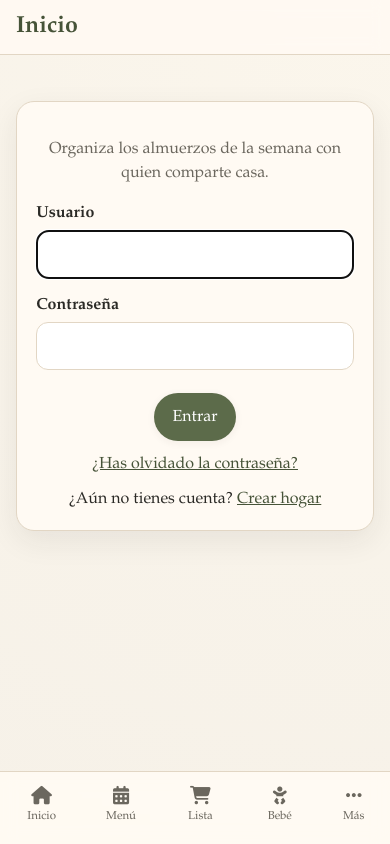
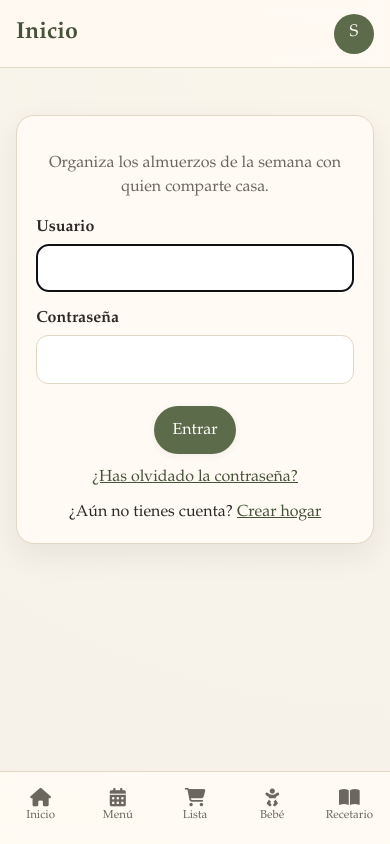
Before and after one commit to allanaguilar/nuestro_menu, a Django app: page /cuentas/entrar/?next=/bebe/ in a window 390 px wide. Run offline with Django 5.2, Linux system fonts and the light colour scheme; the visitor is signed in with stand-in values (Sample User, id 1); data comes from the database, SQL or seed files in the repository; data that the repository does not hold is empty; parts of the project's set-up code (start-up, migrations or seed data) failed here and were passed over.

Commit message:
Actualizar la versión del caché, mejorar la gestión de la cuenta y ajustar estilos en la interfaz de usuario

```diff
--- a/apps/core/tests.py
+++ b/apps/core/tests.py
@@ -48,7 +48,11 @@ class LoginRedirectTests(TestCase):
         self.assertContains(dashboard, "nav-toggle")
         self.assertContains(dashboard, "Abrir menú")
         self.assertContains(dashboard, 'class="tabbar"')
-        self.assertContains(dashboard, 'href="/inicio/" aria-current="page"')
+        self.assertContains(dashboard, 'href="/inicio/" data-title="Inicio" aria-current="page"')
+        self.assertContains(dashboard, 'href="/recetas/" data-title="Recetario"')
+        self.assertContains(dashboard, 'aria-controls="menu-cuenta"')
+        self.assertContains(dashboard, "Historial</a>")
+        self.assertNotContains(dashboard, ">Más<")
 
 
 class PasswordResetPageTests(TestCase):
--- a/static/css/app.css
+++ b/static/css/app.css
@@ -37,36 +37,85 @@ a { color: var(--olive-dark); }
   backdrop-filter: blur(8px);
 }
 .header-inner { display: flex; align-items: center; justify-content: space-between; gap: 1rem; padding: 0.85rem 0; }
+.header-tools { display: flex; align-items: center; gap: 0.75rem; margin-left: auto; }
 .brand { font-weight: 700; text-decoration: none; font-size: 1.2rem; color: var(--olive-dark); }
 .brand-section { display: none; }
 .nav { display: flex; flex-wrap: wrap; gap: 0.75rem 1rem; align-items: center; }
-.nav-more { position: relative; }
-.nav-more-panel {
-  display: flex;
-  flex-direction: column;
-  gap: 0.15rem;
-  min-width: 12rem;
-}
-.nav-more-panel[hidden] { display: none; }
-@media (min-width: 801px) {
-  .nav-more-panel {
-    position: absolute;
-    top: calc(100% + 0.35rem);
-    right: 0;
-    z-index: 6;
-    padding: 0.35rem;
-    background: var(--card);
-    border: 1px solid var(--line);
-    border-radius: 14px;
-    box-shadow: var(--shadow);
-  }
-}
 .nav a, .nav button {
   color: var(--ink); text-decoration: none; background: none; border: 0; font: inherit; cursor: pointer;
   min-height: 44px; display: inline-flex; align-items: center; gap: 0.55rem;
 }
 .nav .icon { flex: 0 0 auto; color: var(--olive-dark); }
-.nav a:focus-visible, .nav button:focus-visible, .button:focus-visible, .field-input:focus-visible {
+.account { position: relative; }
+.account-toggle {
+  width: 40px;
+  height: 40px;
+  margin: 0;
+  padding: 0;
+  border: 0;
+  border-radius: 50%;
+  background: var(--olive);
+  color: var(--card);
+  font: inherit;
+  font-size: 1.05rem;
+  line-height: 1;
+  cursor: pointer;
+  display: inline-flex;
+  align-items: center;
+  justify-content: center;
+}
+.account-toggle[aria-expanded="true"] {
+  outline: 2px solid var(--olive-dark);
+  outline-offset: 2px;
+}
+.account-panel {
+  position: absolute;
+  top: calc(100% + 0.35rem);
+  right: 0;
+  z-index: 7;
+  width: min(240px, calc(100vw - 1.5rem));
+  padding: 0.35rem;
+  background: var(--card);
+  border: 1px solid var(--line);
+  border-radius: 16px;
+  box-shadow: var(--shadow);
+}
+.account-panel[hidden] { display: none; }
+.account-who {
+  margin: 0.2rem 0.65rem 0.35rem;
+  color: var(--muted);
+  font-size: 0.95rem;
+}
+.account-panel a,
+.account-panel button {
+  display: flex;
+  align-items: center;
+  gap: 0.55rem;
+  width: 100%;
+  min-height: 44px;
+  padding: 0.4rem 0.65rem;
+  border: 0;
+  border-radius: 10px;
+  background: none;
+  color: var(--ink);
+  font: inherit;
+  text-align: left;
+  text-decoration: none;
+  cursor: pointer;
+}
+.account-panel a:hover,
+.account-panel button:hover,
+.account-panel a[aria-current="page"] {
+  background: var(--bg-accent);
+}
+.account-panel .icon { flex: 0 0 auto; color: var(--olive-dark); }
+.account-panel .nav-logout {
+  margin: 0.25rem 0 0;
+  padding-top: 0.25rem;
+  border-top: 1px solid var(--line);
+}
+.account-panel .nav-logout button { color: var(--err); }
+.nav a:focus-visible, .nav button:focus-visible, .account-toggle:focus-visible, .account-panel a:focus-visible, .account-panel button:focus-visible, .button:focus-visible, .field-input:focus-visible {
   outline: 3px solid var(--focus); outline-offset: 2px;
 }
 .nav-toggle {
@@ -602,7 +651,6 @@ code { word-break: break-all; }
 form.is-loading { opacity: 0.65; pointer-events: none; }
 
 .tabbar { display: none; }
-.tabbar-more-panel[hidden] { display: none; }
 
 @media (max-width: 800px) {
   .nav-toggle, .nav { display: none; }
@@ -629,8 +677,7 @@ form.is-loading { opacity: 0.65; pointer-events: none; }
     backdrop-filter: blur(8px);
   }
   main { padding-bottom: calc(5.5rem + env(safe-area-inset-bottom)); }
-  .tabbar > a,
-  .tabbar-more-toggle {
+  .tabbar > a {
     flex: 1 1 0;
     min-width: 0;
     min-height: 52px;
@@ -651,50 +698,15 @@ form.is-loading { opacity: 0.65; pointer-events: none; }
     text-decoration: none;
     cursor: pointer;
   }
-  .tabbar [aria-current="page"],
-  .tabbar-more-toggle[aria-expanded="true"] {
+  .tabbar [aria-current="page"] {
     color: #fffaf3;
     background: var(--olive);
     font-weight: 700;
   }
   .tabbar .icon { color: currentColor; font-size: 1.15rem; }
-  .tabbar-more { position: static; flex: 1 1 0; min-width: 0; display: flex; }
-  .tabbar-more-toggle { width: 100%; }
-  .tabbar-more-panel {
-    position: fixed;
-    left: 0;
-    right: 0;
-    bottom: var(--tabbar-height);
-    z-index: 6;
-    display: flex;
-    flex-direction: column;
-    padding: 0.35rem 0.75rem 0.5rem;
-    background: var(--card);
-    border-top: 1px solid var(--line);
-    box-shadow: var(--shadow);
-  }
-  .tabbar-more-panel a,
-  .tabbar-more-panel button {
-    display: flex;
-    align-items: center;
-    justify-content: flex-start;
-    gap: 0.55rem;
-    width: 100%;
-    min-height: 48px;
-    padding: 0.45rem 0.2rem;
-    border: 0;
-    border-bottom: 1px solid var(--line);
-    background: none;
-    color: var(--ink);
-    font: inherit;
-    text-decoration: none;
-    cursor: pointer;
-  }
-  .tabbar-more-panel .icon { color: var(--olive-dark); }
-  .tabbar-more-panel .nav-logout { margin: 0; }
+  .tabbar span { line-height: 1.1; text-align: center; }
   .day-rail { grid-template-columns: 3.8rem minmax(0, 1fr); }
   .day-rail-hit { grid-template-columns: 3.8rem minmax(0, 1fr) auto; }
-  .nav-more { display: contents; }
   .day-rail-when { width: 3.8rem; }
   .week-nav .button { font-size: 0.88rem; }
   .page-head { margin-bottom: 0.85rem; }
--- a/static/js/app.js
+++ b/static/js/app.js
@@ -51,17 +51,26 @@
       }
       return;
     }
-    const more = event.target.closest(".nav-more-toggle, .tabbar-more-toggle");
-    if (more) {
-      const panel = document.getElementById(more.getAttribute("aria-controls"));
+    const accountBtn = event.target.closest(".account-toggle");
+    if (accountBtn) {
+      const panel = document.getElementById(accountBtn.getAttribute("aria-controls"));
       if (!panel) return;
       const open = panel.hidden;
       panel.hidden = !open;
-      more.setAttribute("aria-expanded", open ? "true" : "false");
+      accountBtn.setAttribute("aria-expanded", open ? "true" : "false");
       return;
     }
-    if (!event.target.closest(".nav-more, .tabbar-more")) {
-      document.querySelectorAll(".nav-more-panel, .tabbar-more-panel").forEach(function (panel) {
+    const accountChoice = event.target.closest(".account-panel a, .account-panel button");
+    if (accountChoice) {
+      window.setTimeout(function () {
+        const panel = accountChoice.closest(".account-panel");
+        if (!panel) return;
+        panel.hidden = true;
+        const toggle = document.querySelector('[aria-controls="' + panel.id + '"]');
+        if (toggle) toggle.setAttribute("aria-expanded", "false");
+      }, 0);
+    } else if (!event.target.closest(".account")) {
+      document.querySelectorAll(".account-panel").forEach(function (panel) {
         if (panel.hidden) return;
         panel.hidden = true;
         const toggle = document.querySelector('[aria-controls="' + panel.id + '"]');
@@ -1093,27 +1102,13 @@
   function showTab(link) {
     const bar = link.closest(".tabbar");
     if (!bar) return;
-    const chosen = link.closest(".tabbar-more-panel")
-      ? bar.querySelector(".tabbar-more-toggle")
-      : link;
     bar.querySelectorAll("[aria-current='page']").forEach(function (item) {
       item.removeAttribute("aria-current");
     });
-    if (chosen) chosen.setAttribute("aria-current", "page");
+    link.setAttribute("aria-current", "page");
     const title = link.getAttribute("data-title");
     const header = document.querySelector(".brand-section");
     if (title && header) header.textContent = title;
-  }
-
-  function closeMoreTab(link) {
-    if (!link.closest(".tabbar-more-panel")) return;
-    const panel = document.getElementById("menu-tab-mas");
-    const bar = link.closest(".tabbar");
-    window.setTimeout(function () {
-      if (panel) panel.hidden = true;
-      const toggle = bar && bar.querySelector(".tabbar-more-toggle");
-      if (toggle) toggle.setAttribute("aria-expanded", "false");
-    }, 0);
   }
 
   function restoreTab() {
@@ -1154,7 +1149,6 @@
     else dropTabPrefetch();
     if (!tabMark) tabMark = rememberTab();
     showTab(link);
-    closeMoreTab(link);
   }, true);
 
   document.addEventListener("htmx:afterSettle", function () {
--- a/static/service-worker.js
+++ b/static/service-worker.js
@@ -1,15 +1,15 @@
-const CACHE_NAME = "nuestro-menu-static-v54";
+const CACHE_NAME = "nuestro-menu-static-v55";
 const LIST_CACHE = "nuestro-menu-lista";
 const STATIC_ASSETS = [
   "/static/css/app.css",
-  "/static/css/app.css?v=44",
+  "/static/css/app.css?v=45",
   "/static/vendor/fontawesome/css/fontawesome.min.css",
   "/static/vendor/fontawesome/css/solid.min.css",
   "/static/vendor/fontawesome/css/regular.min.css",
   "/static/vendor/fontawesome/webfonts/fa-solid-900.woff2",
   "/static/vendor/fontawesome/webfonts/fa-regular-400.woff2",
   "/static/js/app.js",
-  "/static/js/app.js?v=31",
+  "/static/js/app.js?v=32",
   "/static/js/htmx.min.js",
   "/static/icons/icon-192.png",
   "/static/icons/icon-512.png",
--- a/templates/base.html
+++ b/templates/base.html
@@ -13,7 +13,7 @@
     <link rel="stylesheet" href="{% static 'vendor/fontawesome/css/fontawesome.min.css' %}">
     <link rel="stylesheet" href="{% static 'vendor/fontawesome/css/solid.min.css' %}">
     <link rel="stylesheet" href="{% static 'vendor/fontawesome/css/regular.min.css' %}">
-    <link rel="stylesheet" href="{% static 'css/app.css' %}?v=44">
+    <link rel="stylesheet" href="{% static 'css/app.css' %}?v=45">
   </head>
   {% with ns=request.resolver_match.namespace un=request.resolver_match.url_name %}
   <body hx-boost="true"{% if user.is_authenticated and request.household %} data-home="{{ request.household.id }}"{% endif %}>
@@ -27,6 +27,7 @@
           {% endif %}
         </a>
         {% if user.is_authenticated %}
+        <div class="header-tools">
           <button class="nav-toggle" type="button" aria-expanded="false" aria-controls="menu-principal" aria-label="Abrir menú">
             <span class="nav-toggle-bars" aria-hidden="true"><span></span><span></span><span></span></span>
           </button>
@@ -36,22 +37,26 @@
             <a href="{% url 'baby:current' %}">{% include "includes/icon.html" with name="baby" %}Bebé</a>
             <a href="{% url 'shopping:list' %}">{% include "includes/icon.html" with name="cart" %}Lista de compra</a>
             <a href="{% url 'recipes:list' %}">{% include "includes/icon.html" with name="book" %}Recetario</a>
-          <div class="nav-more">
-            <button type="button" class="nav-more-toggle" aria-expanded="false" aria-controls="menu-mas">
-              {% include "includes/icon.html" with name="other" %}Más
+          </nav>
+          {% with who=user.first_name|default:user.username %}
+          <div class="account">
+            <button type="button" class="account-toggle" aria-expanded="false" aria-controls="menu-cuenta" aria-label="Cuenta de {{ who }}">
+              <span aria-hidden="true">{{ who|slice:":1"|upper }}</span>
             </button>
-            <div id="menu-mas" class="nav-more-panel" hidden>
-              <a href="{% url 'preferences:list' %}">{% include "includes/icon.html" with name="sliders" %}Preferencias</a>
-              <a href="{% url 'meal_plans:history' %}">{% include "includes/icon.html" with name="clock" %}Historial</a>
-              <a href="{% url 'households:settings' %}">{% include "includes/icon.html" with name="household" %}Hogar</a>
-              <a href="{% url 'core:install' %}">{% include "includes/icon.html" with name="download" %}Instalar</a>
-            </div>
-          </div>
+            <div id="menu-cuenta" class="account-panel" hidden>
+              <p class="account-who">{{ who }}</p>
+              <a href="{% url 'preferences:list' %}"{% if ns == "preferences" %} aria-current="page"{% endif %}>{% include "includes/icon.html" with name="sliders" %}Preferencias</a>
+              <a href="{% url 'meal_plans:history' %}"{% if ns == "meal_plans" and un == "history" %} aria-current="page"{% endif %}>{% include "includes/icon.html" with name="clock" %}Historial</a>
+              <a href="{% url 'households:settings' %}"{% if ns == "households" %} aria-current="page"{% endif %}>{% include "includes/icon.html" with name="household" %}Hogar</a>
+              <a href="{% url 'core:install' %}"{% if un == "install" %} aria-current="page"{% endif %}>{% include "includes/icon.html" with name="download" %}Instalar</a>
               <form class="nav-logout" method="post" action="{% url 'logout' %}" hx-boost="false">
                 {% csrf_token %}
                 <button type="submit">{% include "includes/icon.html" with name="logout" %}Salir</button>
               </form>
-        </nav>
+            </div>
+          </div>
+          {% endwith %}
+        </div>
         {% endif %}
       </div>
     </header>
@@ -72,27 +77,12 @@
       <a href="{% url 'meal_plans:current' %}" data-title="Menú semanal"{% if ns == "meal_plans" and name != "history" %} aria-current="page"{% endif %}>{% include "includes/icon.html" with name="calendar" %}<span>Menú</span></a>
       <a href="{% url 'shopping:list' %}" data-title="Lista de compra"{% if ns == "shopping" %} aria-current="page"{% endif %}>{% include "includes/icon.html" with name="cart" %}<span>Lista</span></a>
       <a href="{% url 'baby:current' %}" data-title="Bebé"{% if ns == "baby" %} aria-current="page"{% endif %}>{% include "includes/icon.html" with name="baby" %}<span>Bebé</span></a>
-      <div class="tabbar-more">
-        <button type="button" class="tabbar-more-toggle" aria-expanded="false" aria-controls="menu-tab-mas"{% if ns == "recipes" or ns == "preferences" or ns == "households" or name == "install" or name == "history" %} aria-current="page"{% endif %}>
-          {% include "includes/icon.html" with name="other" %}<span>Más</span>
-        </button>
-        <div id="menu-tab-mas" class="tabbar-more-panel" hidden>
-          <a href="{% url 'recipes:list' %}" data-title="Recetario">{% include "includes/icon.html" with name="book" %}Recetario</a>
-          <a href="{% url 'preferences:list' %}" data-title="Preferencias">{% include "includes/icon.html" with name="sliders" %}Preferencias</a>
-          <a href="{% url 'meal_plans:history' %}" data-title="Historial de menús">{% include "includes/icon.html" with name="clock" %}Historial</a>
-          <a href="{% url 'households:settings' %}" data-title="Ajustes del hogar">{% include "includes/icon.html" with name="household" %}Hogar</a>
-          <a href="{% url 'core:install' %}" data-title="Instalar Nuestro Menú">{% include "includes/icon.html" with name="download" %}Instalar</a>
-          <form class="nav-logout" method="post" action="{% url 'logout' %}" hx-boost="false">
-            {% csrf_token %}
-            <button type="submit">{% include "includes/icon.html" with name="logout" %}Salir</button>
-          </form>
-        </div>
-      </div>
+      <a href="{% url 'recipes:list' %}" data-title="Recetario"{% if ns == "recipes" %} aria-current="page"{% endif %}>{% include "includes/icon.html" with name="book" %}<span>Recetario</span></a>
       {% endwith %}
     </nav>
     {% endif %}
     <script src="{% static 'js/htmx.min.js' %}" defer></script>
-    <script src="{% static 'js/app.js' %}?v=31" defer></script>
+    <script src="{% static 'js/app.js' %}?v=32" defer></script>
   </body>
   {% endwith %}
 </html>
```
Lines whose indentation alone changed are shown as unchanged.
